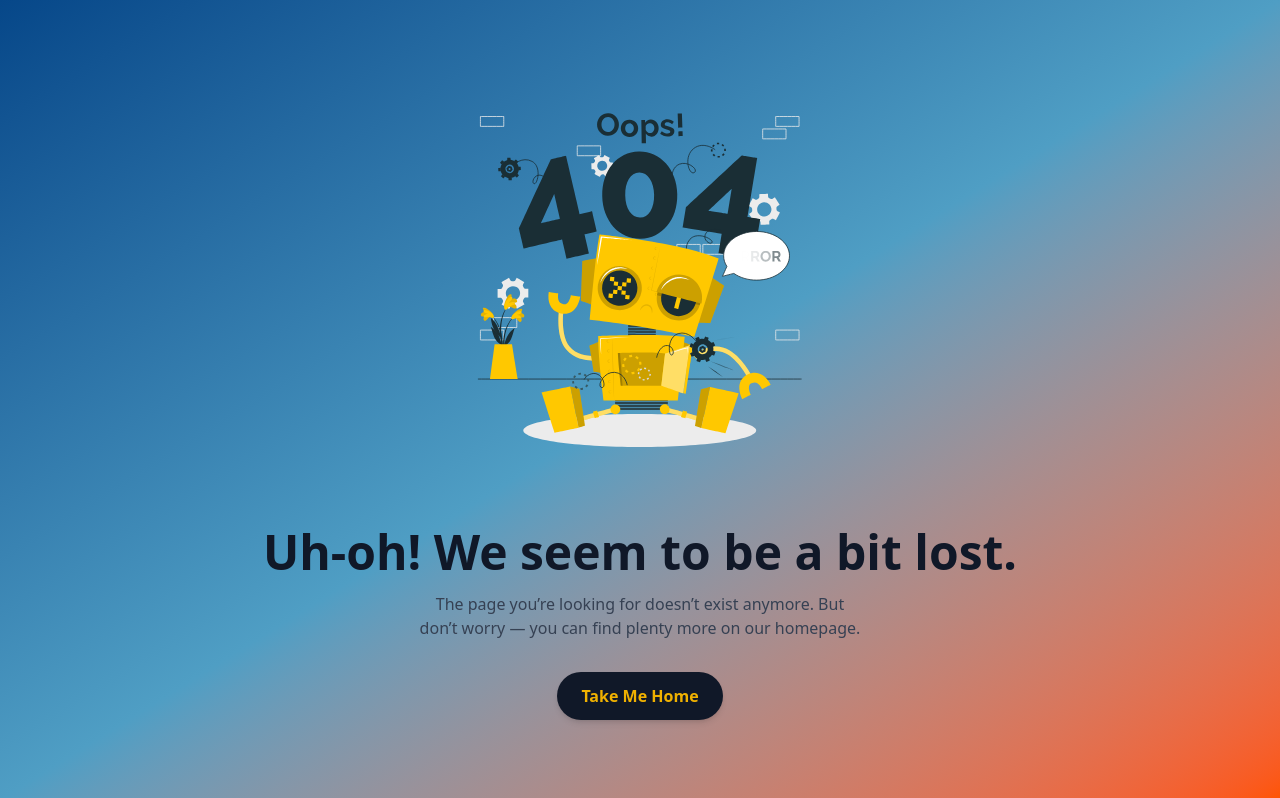
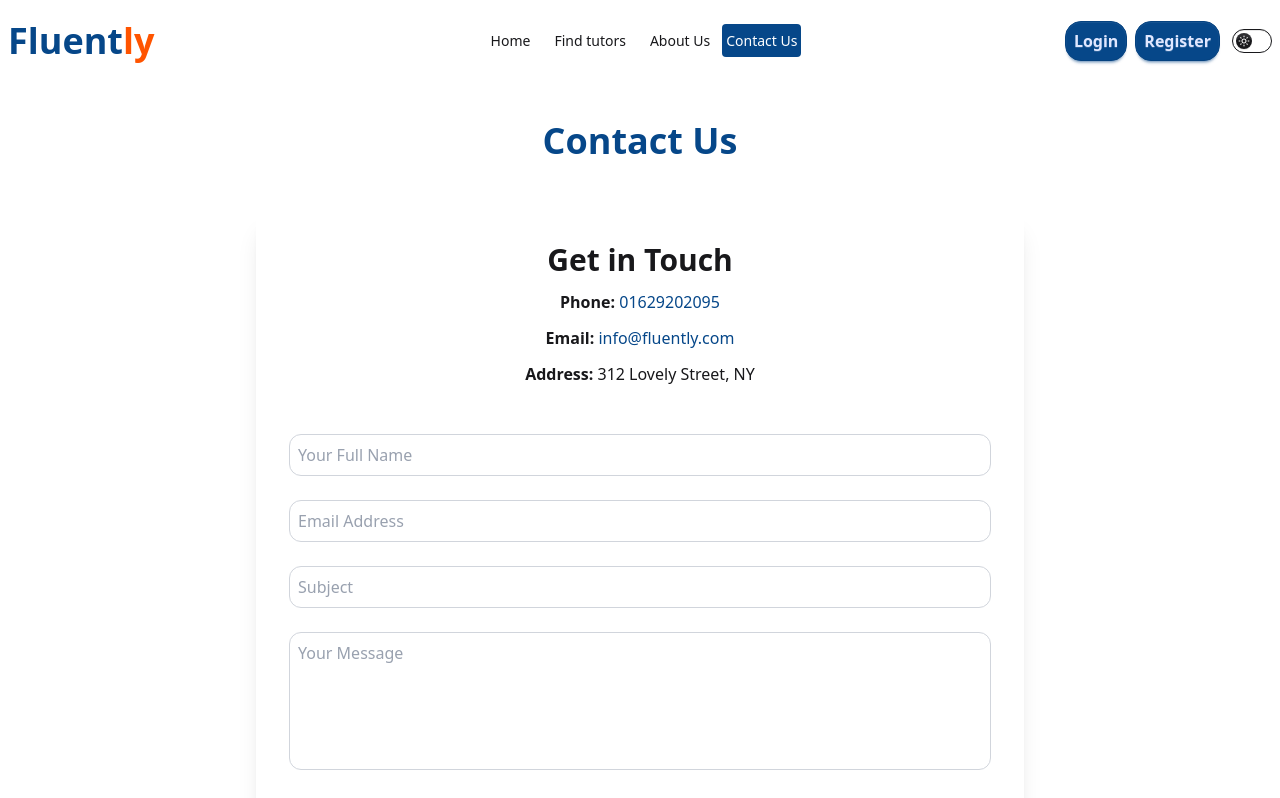
Before and after one commit to sajjadsajux/fluently, a React (Vite) app: page /contact in a window 1280 px wide. Shown: the top 798 px of the page. Built offline with nearby package versions, Linux system fonts and the light colour scheme; no server answers.

Commit message:
Fixed Navbar and added 2 more routes on navbar

```diff
--- a/src/Components/Shared/Navbar.jsx
+++ b/src/Components/Shared/Navbar.jsx
@@ -43,6 +43,10 @@ const Navbar = () => {
       <li>
         <NavLink to="/find-tutors">Find tutors</NavLink>
       </li>
+      <li>
+        <NavLink to="/about-us">About Us</NavLink>
+      </li>
+
       {user && (
         <>
           <li>
@@ -56,6 +60,10 @@ const Navbar = () => {
           </li>
         </>
       )}
+
+      <li>
+        <NavLink to="/contact">Contact Us</NavLink>
+      </li>
     </>
   );
   useEffect(() => {
@@ -72,8 +80,8 @@ const Navbar = () => {
   };
 
   return (
-    <div className="">
-      <div className="navbar bg-base-100 my-2  ">
+    <div className="container mx-auto ">
+      <div className="navbar  my-2  ">
         <div className="navbar-start ">
           <div className="dropdown">
             <div tabIndex={0} role="button" className="lg:hidden pl-0 pr-2">
--- a/src/Layouts/MainLayout.jsx
+++ b/src/Layouts/MainLayout.jsx
@@ -6,7 +6,7 @@ import Footer from "../Components/Shared/Footer";
 const MainLayout = () => {
   return (
     <div>
-      <header className="container mx-auto sticky top-0 z-50">
+      <header className="bg-base-100 sticky top-0 z-50">
         <Navbar></Navbar>
       </header>
       <Outlet></Outlet>
--- /dev/null
+++ b/src/Pages/AboutUs/AboutUs.jsx
@@ -0,0 +1,61 @@
+import { useEffect } from "react";
+import SetTitle from "../../Hooks/SetTitle";
+
+const AboutUs = () => {
+  SetTitle(`About Us`);
+
+  useEffect(() => {
+    window.scrollTo({ top: 0, behavior: "smooth" });
+  }, []);
+  return (
+    <section className="container mx-auto py-10 max-w-4xl text-base-content">
+      <h2 className="text-4xl font-semibold text-center mb-12 text-primary">About Us</h2>
+
+      <p className="mb-4">Welcome to Fluently! We are passionate about connecting learners with expert tutors from around the world. Our platform provides flexible and personalized tutoring sessions designed to help you achieve your language learning goals quickly and confidently.</p>
+
+      <p className="mb-4">
+        At Fluently, we believe that language learning is more than just memorizing vocabulary and grammar. It's about understanding cultures, building connections, and gaining the confidence to communicate effectively in real-life situations. That's why our tutors focus on interactive and engaging
+        lessons tailored to your individual needs.
+      </p>
+
+      <p className="mb-4">
+        Whether you want to improve your conversational skills, prepare for language exams, or explore new cultures through language, our dedicated tutors are here to guide you every step of the way. We carefully select tutors who are not only knowledgeable but also patient, encouraging, and
+        passionate about teaching.
+      </p>
+
+      <p className="mb-4">Our easy-to-use platform allows you to browse tutor profiles, read reviews, book sessions, and manage your learning schedule—all from the comfort of your home. We support multiple languages, including English, French, Spanish, Chinese, Arabic, Russian, and more.</p>
+
+      <p className="mb-4">Join thousands of happy students who have transformed their language skills with Fluently. Our mission is to make language learning accessible, affordable, and enjoyable for everyone, regardless of background or skill level.</p>
+
+      <p className="mb-4">Ready to start your language journey? Explore our tutors, find the perfect match, and take the first step towards fluency today!</p>
+
+      <div className="mt-8 text-center ">
+        <h3 className="text-2xl font-semibold mb-4">Our Values</h3>
+        <div className="max-w-4xl mx-auto text-left space-y-6">
+          <div>
+            <h4 className="font-semibold text-lg">Quality Education</h4>
+            <p>We are committed to providing the highest standards of tutoring by carefully vetting our tutors and ensuring every session is productive and engaging.</p>
+          </div>
+          <div>
+            <h4 className="font-semibold text-lg">Accessibility</h4>
+            <p>Learning a language should be available to everyone. We offer affordable pricing and flexible scheduling so learners can study at their own pace and convenience.</p>
+          </div>
+          <div>
+            <h4 className="font-semibold text-lg">Community</h4>
+            <p>We foster a welcoming and supportive environment where learners and tutors can connect, share knowledge, and grow together.</p>
+          </div>
+          <div>
+            <h4 className="font-semibold text-lg">Innovation</h4>
+            <p>We use cutting-edge technology to enhance the learning experience—making it more interactive, efficient, and enjoyable.</p>
+          </div>
+          <div>
+            <h4 className="font-semibold text-lg">Diversity</h4>
+            <p>We celebrate cultural diversity by offering a wide range of languages and promoting understanding across different cultures through language learning.</p>
+          </div>
+        </div>
+      </div>
+    </section>
+  );
+};
+
+export default AboutUs;
--- /dev/null
+++ b/src/Pages/Contact/Contact.jsx
@@ -0,0 +1,83 @@
+import { useEffect } from "react";
+import { toast } from "react-toastify";
+import SetTitle from "../../Hooks/SetTitle";
+
+const Contact = () => {
+  const handleSubmit = (e) => {
+    e.preventDefault();
+
+    toast.success("Thank you for contacting us! We will get back to you soon.");
+    e.target.reset();
+  };
+
+  SetTitle(`Contact Us`);
+
+  useEffect(() => {
+    window.scrollTo({ top: 0, behavior: "smooth" });
+  }, []);
+  return (
+    <section className="container mx-auto py-10 min-h-screen px-4 md:px-0">
+      <h2 className="text-4xl font-semibold text-center mb-12 text-primary">Contact Us</h2>
+      <div className="max-w-3xl mx-auto my-12 p-8  rounded-2xl shadow-xl border border-white">
+        <div className="mb-12 text-center space-y-3">
+          <h2 className="text-3xl font-extrabold  ">Get in Touch</h2>
+          <p className=" ">
+            <strong>Phone:</strong>{" "}
+            <a href="tel:+8801629202095" className="text-primary hover:underline">
+              01629202095
+            </a>
+          </p>
+          <p className=" ">
+            <strong>Email:</strong>{" "}
+            <a href="mailto:info@fluently.com" className="text-primary hover:underline">
+              info@fluently.com
+            </a>
+          </p>
+          <p className=" ">
+            <strong>Address:</strong> 312 Lovely Street, NY
+          </p>
+        </div>
+
+        <form onSubmit={handleSubmit} className="space-y-6">
+          <input
+            required
+            type="text"
+            name="name"
+            placeholder="Your Full Name"
+            className="w-full px-2 py-2 rounded-xl border border-gray-300 dark:border-gray-600 bg-white dark:bg-gray-900 text-gray-900 dark:text-gray-100 placeholder-gray-400 focus:outline-none focus:ring-4 focus:ring-primary/50 transition"
+          />
+
+          <input
+            required
+            type="email"
+            name="email"
+            placeholder="Email Address"
+            className="w-full px-2 py-2 rounded-xl border border-gray-300 dark:border-gray-600 bg-white dark:bg-gray-900 text-gray-900 dark:text-gray-100 placeholder-gray-400 focus:outline-none focus:ring-4 focus:ring-primary/50 transition"
+          />
+
+          <input
+            required
+            type="text"
+            name="subject"
+            placeholder="Subject"
+            className="w-full px-2 py-2 rounded-xl border border-gray-300 dark:border-gray-600 bg-white dark:bg-gray-900 text-gray-900 dark:text-gray-100 placeholder-gray-400 focus:outline-none focus:ring-4 focus:ring-primary/50 transition"
+          />
+
+          <textarea
+            required
+            name="message"
+            rows="5"
+            placeholder="Your Message"
+            className="w-full px-2 py-2 rounded-xl border border-gray-300 dark:border-gray-600 bg-white dark:bg-gray-900 text-gray-900 dark:text-gray-100 placeholder-gray-400 resize-none focus:outline-none focus:ring-4 focus:ring-primary/50 transition"
+          />
+
+          <button type="submit" className="w-full py-4 bg-primary text-white rounded-xl font-semibold hover:bg-primary-focus active:scale-95 transition-transform">
+            Send Message
+          </button>
+        </form>
+      </div>
+    </section>
+  );
+};
+
+export default Contact;
--- a/src/Routers/Router.jsx
+++ b/src/Routers/Router.jsx
@@ -16,6 +16,8 @@ import ErrorPage from "../Pages/ErrorPage/ErrorPage";
 import FaqPage from "../Pages/Footer Pages/FaqPage";
 import PrivacyPolicy from "../Pages/Footer Pages/PrivacyPolicy";
 import TermsAndConditions from "../Pages/Footer Pages/TermsAndConditions";
+import AboutUs from "../Pages/AboutUs/AboutUs";
+import Contact from "../Pages/Contact/Contact";
 
 const router = createBrowserRouter([
   {
@@ -33,6 +35,14 @@ const router = createBrowserRouter([
       {
         path: "/register",
         Component: Register,
+      },
+      {
+        path: "/about-us",
+        Component: AboutUs,
+      },
+      {
+        path: "/contact",
+        Component: Contact,
       },
       {
         path: "/find-tutors",
```
